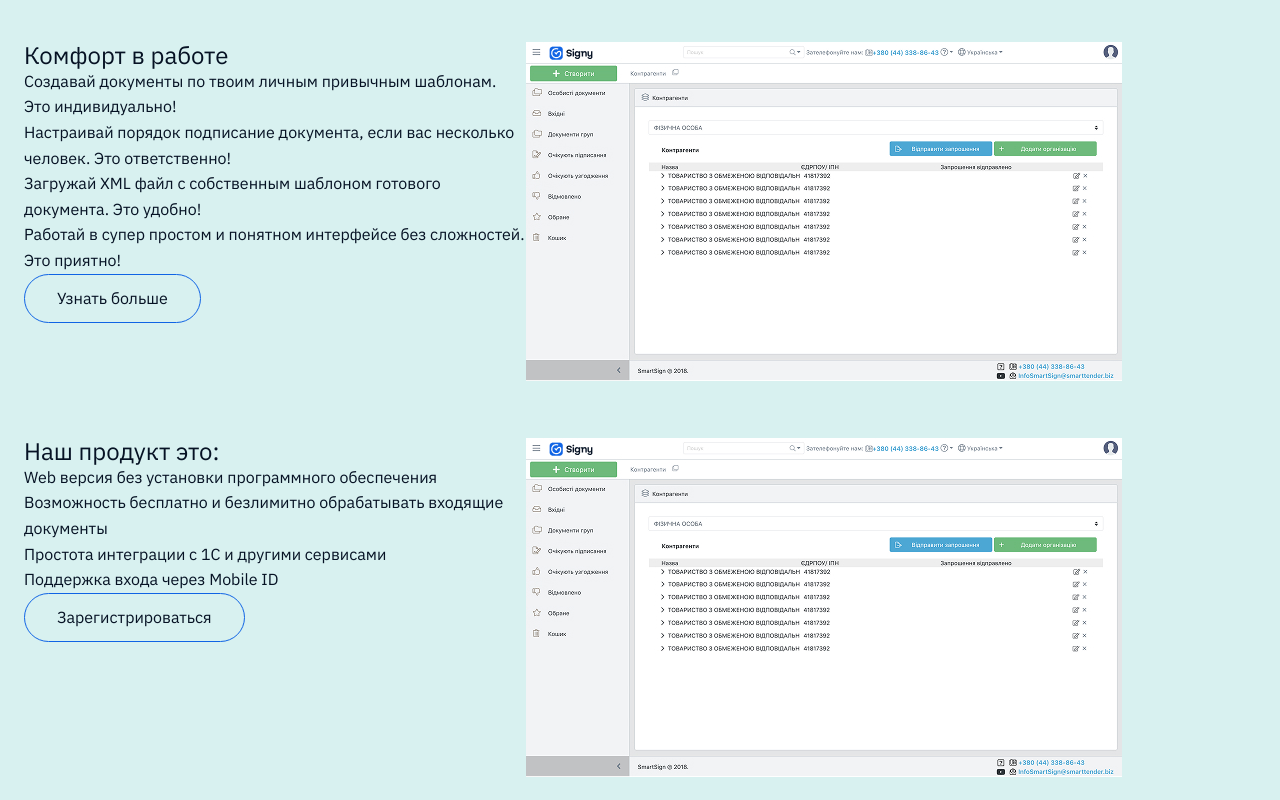
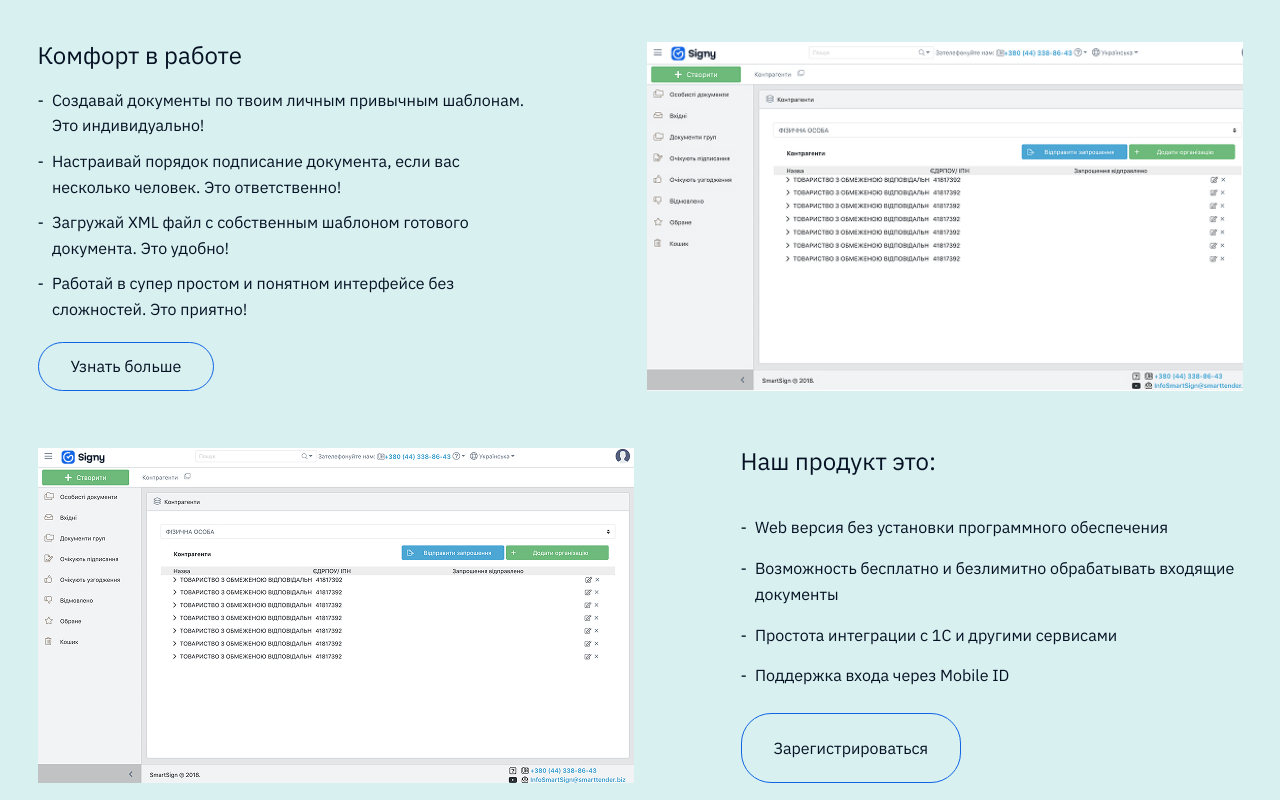
Before and after one commit to AlexeyVolchenkov/signy, a website with bundled scripts: page index.html in a window 1280 px wide. Shown: the part 920-1720 px from the top of the page. Built offline with nearby package versions, Linux system fonts and the light colour scheme.

Commit message:
progress in same previous section

```diff
--- a/index.html
+++ b/index.html
@@ -4,6 +4,7 @@
   <meta charset="UTF-8">
   <meta name="viewport" content="width=device-width, initial-scale=1.0">
   <title>Signy | Home</title>
+  <link rel="icon" href="/icons/favicon.svg" type="image/x-icon">
   <link rel="stylesheet" href="./styles/main.css">
   <script src="./scripts/main.js" type="module"></script>
 </head>
@@ -291,7 +292,7 @@
               <button class="card-description__button button button--transparent">Зарегистрироваться</button>
             </div>
             <img
-              src="images/description-programm/1.jpg"
+              src="images/description-programm/2.jpg"
               alt=""
               class="card-description__image"
               width="596" height="339" loading="lazy"
--- a/styles/blocks/_card-description.scss
+++ b/styles/blocks/_card-description.scss
@@ -2,9 +2,33 @@
 
 .card-description {
   display: flex;
+  column-gap: fluid(107, 29);
 
   &__body {
+    display: grid;
+    row-gap: rem(19);
+    justify-items: start;
     width: fluid(502, 280);
   }
 
+  &__list {
+    display: grid;
+    row-gap: rem(10);
+  }
+
+  &__item {
+    display: flex;
+    column-gap: rem(8);
+    align-items: start;
+
+    &::before {
+      content: '-';
+    }
+  }
+
+  &__image {
+    object-fit: cover;
+    object-position: left center;
+    aspect-ratio: 16/9;
+  }
 }
--- a/styles/blocks/_description-programm.scss
+++ b/styles/blocks/_description-programm.scss
@@ -4,6 +4,8 @@
   background-color: var(--color-gray-light);
 
   &__inner {
+    display: flex;
+    justify-content: center;
     padding-top: fluid(57, 22);
     padding-bottom: fluid(93, 44);
   }
@@ -15,6 +17,9 @@
 
   &__item {
     display: flex;
+    &:nth-child(even) {
+      flex-direction: row-reverse;
+    }
   }
 
 }
```
Also changed, not shown: icons/favicon.svg (added), styles/main.css, 1 other file.
